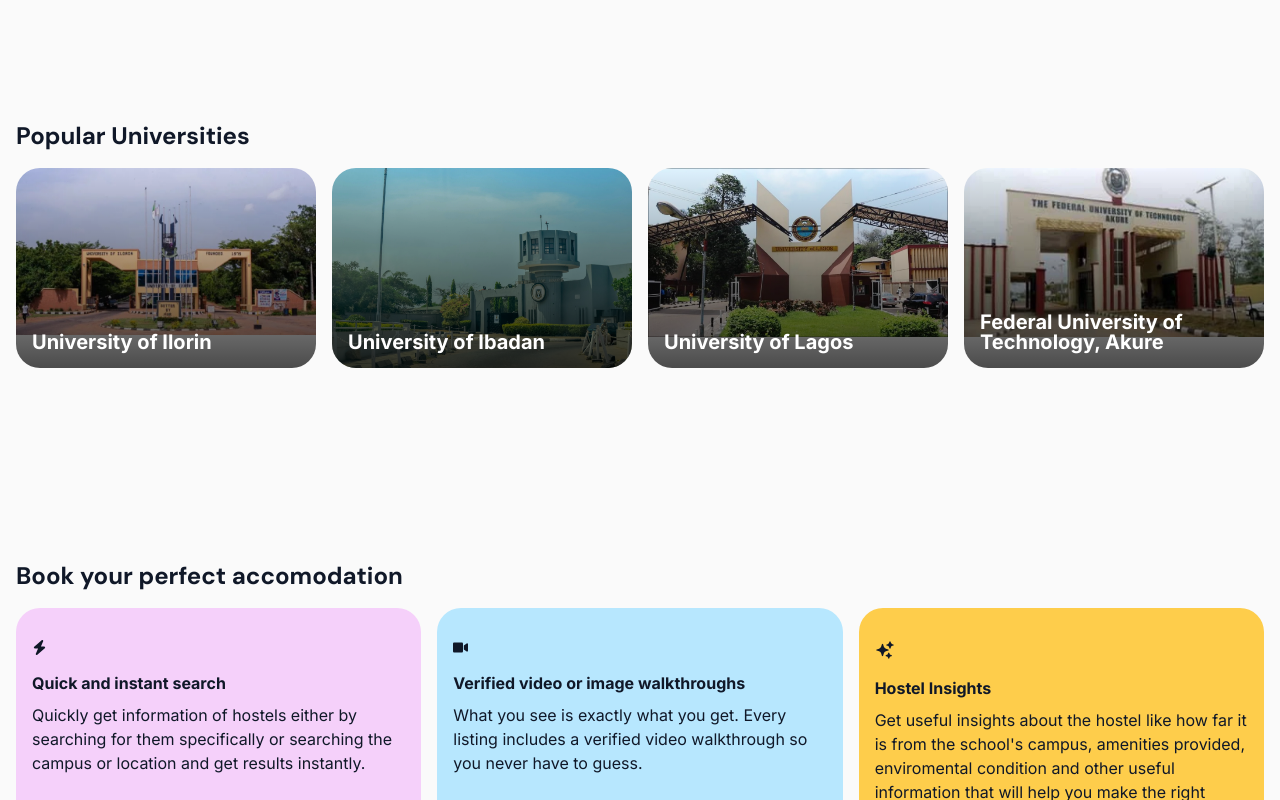
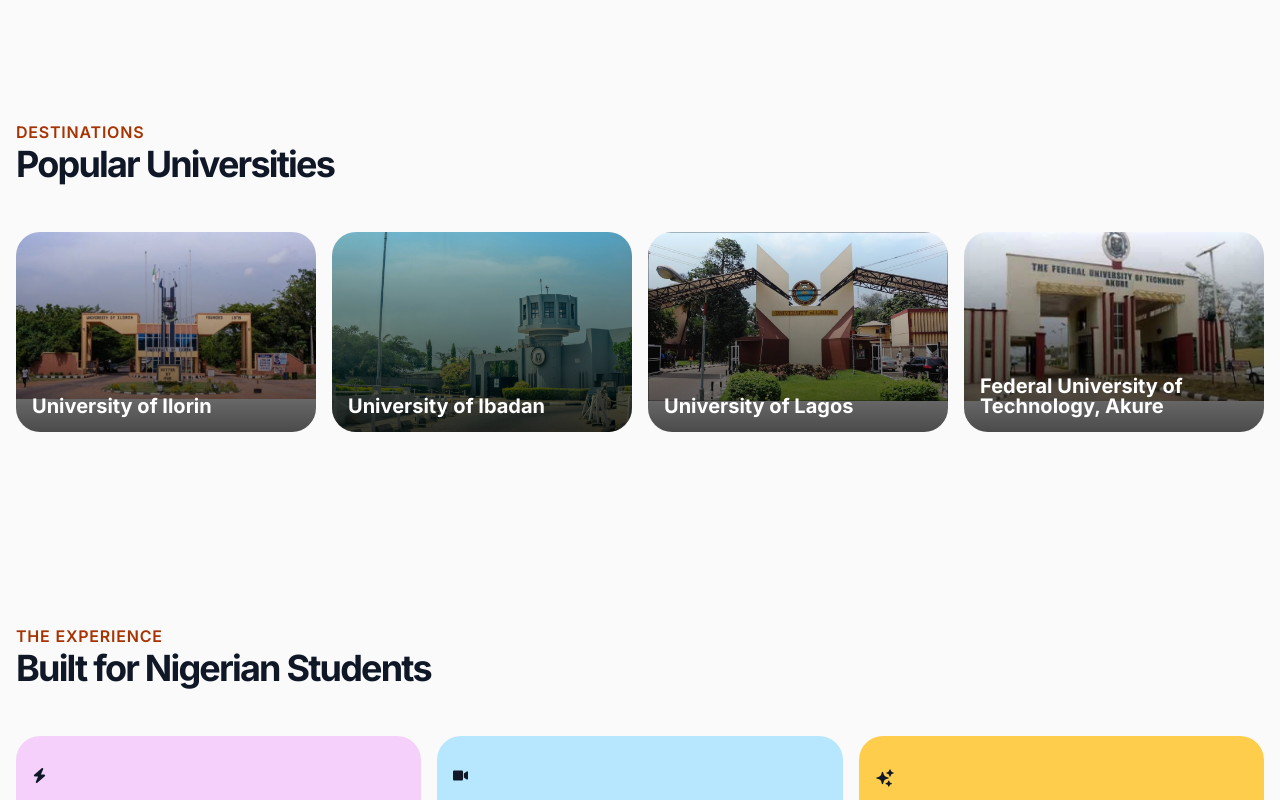
Before and after one commit to fagbenjaenoch/dorms-ng, a Next.js app in the folder apps/frontend/: page / in a window 1280 px wide. Shown: the part 880-1680 px from the top of the page. Built offline with nearby package versions, Linux system fonts and the light colour scheme.

Commit message:
updated popular universitites section to new ui

```diff
--- a/apps/frontend/app/components/LandingSearch.tsx
+++ b/apps/frontend/app/components/LandingSearch.tsx
@@ -5,7 +5,7 @@
 
 export default function LandingSearch() {
   return (
-    <div className="shadow-2xl p-4 gap-4 lg:w-fit max-w-3xl flex flex-col lg:flex-row lg:items-center rounded-2xl">
+    <div className="shadow-xl p-4 gap-4 lg:w-fit max-w-3xl flex flex-col lg:flex-row lg:items-center rounded-2xl">
       <div className="px-4 py-4 flex items-center gap-3 bg-foreground rounded-xl">
         <HiLocationMarker size={20} className="text-primary" />
         <input
--- a/apps/frontend/app/components/PopularUniversities.tsx
+++ b/apps/frontend/app/components/PopularUniversities.tsx
@@ -1,10 +1,11 @@
+import SectionHeading from "./ui/SectionHeader";
 import UniversityCard from "./ui/UniversityCard";
 
 export default function PopularUniversities() {
   return (
     <section>
       <div className="container px-32">
-        <h2>Popular Universities</h2>
+        <SectionHeading label="Popular Universities" description="Destinations" />
         <div className="grid grid-cols-[repeat(auto-fit,minmax(200px,1fr))] gap-4">
           <UniversityCard name="University of Ilorin" imageUrl="/unilorin.webp" />
           <UniversityCard name="University of Ibadan" imageUrl="/ui.webp" />
--- a/apps/frontend/app/components/ui/FeatureSection.tsx
+++ b/apps/frontend/app/components/ui/FeatureSection.tsx
@@ -1,12 +1,17 @@
 import { FaVideo } from "react-icons/fa";
 import { FaBolt } from "react-icons/fa6";
 import { HiSparkles } from "react-icons/hi2";
+import SectionHeading from "./SectionHeader";
 
 export default function FeatureSection() {
   return (
     <section>
       <div className="container">
-        <h2>Book your perfect accomodation</h2>
+        <SectionHeading
+          label="Built for Nigerian Students"
+          description="The Experience"
+        />
+        <h2></h2>
         <div className="flex flex-col *:flex-1  gap-8 lg:flex-row lg:gap-4">
           <div className="bg-fuchsia-500/20 px-4 py-8 rounded-3xl">
             <FaBolt size={15} className="mb-4" />
--- /dev/null
+++ b/apps/frontend/app/components/ui/SectionHeader.tsx
@@ -0,0 +1,15 @@
+interface SectionHeadingProps {
+  label: string;
+  description: string;
+}
+
+export default function SectionHeading({ label, description }: SectionHeadingProps) {
+  return (
+    <div className="flex flex-col mb-12">
+      <span className="tracking-wider uppercase text-secondary text-sm font-semibold lg:text-base">
+        {description}
+      </span>
+      <h2 className="tracking-tighter text-2xl lg:text-4xl font-bold">{label}</h2>
+    </div>
+  );
+}
--- a/apps/frontend/app/components/ui/UniversityCard.tsx
+++ b/apps/frontend/app/components/ui/UniversityCard.tsx
@@ -1,13 +1,21 @@
 import Image from "next/image";
+import { DetailedHTMLProps, HTMLAttributes } from "react";
 
 interface UniversityCardProps {
   name: string;
   imageUrl: string;
 }
 
-export default function UniversityCard({ name, imageUrl }: UniversityCardProps) {
+export default function UniversityCard({
+  name,
+  imageUrl,
+  ...props
+}: UniversityCardProps & HTMLAttributes<HTMLDivElement>) {
   return (
-    <div className="relative rounded-3xl overflow-hidden group cursor-pointer">
+    <div
+      {...props}
+      className="relative rounded-3xl overflow-hidden group cursor-pointer"
+    >
       <Image
         src={imageUrl}
         alt={name}
--- a/apps/frontend/app/globals.css
+++ b/apps/frontend/app/globals.css
@@ -34,10 +34,6 @@
   font-family: var(--font-inter), Arial, Helvetica, sans-serif;
 }
 
-h2 {
-  @apply font-sans text-2xl font-bold mb-4;
-}
-
 .container {
   @apply mx-auto max-w-7xl px-4 py-8 lg:py-24;
 }
```
